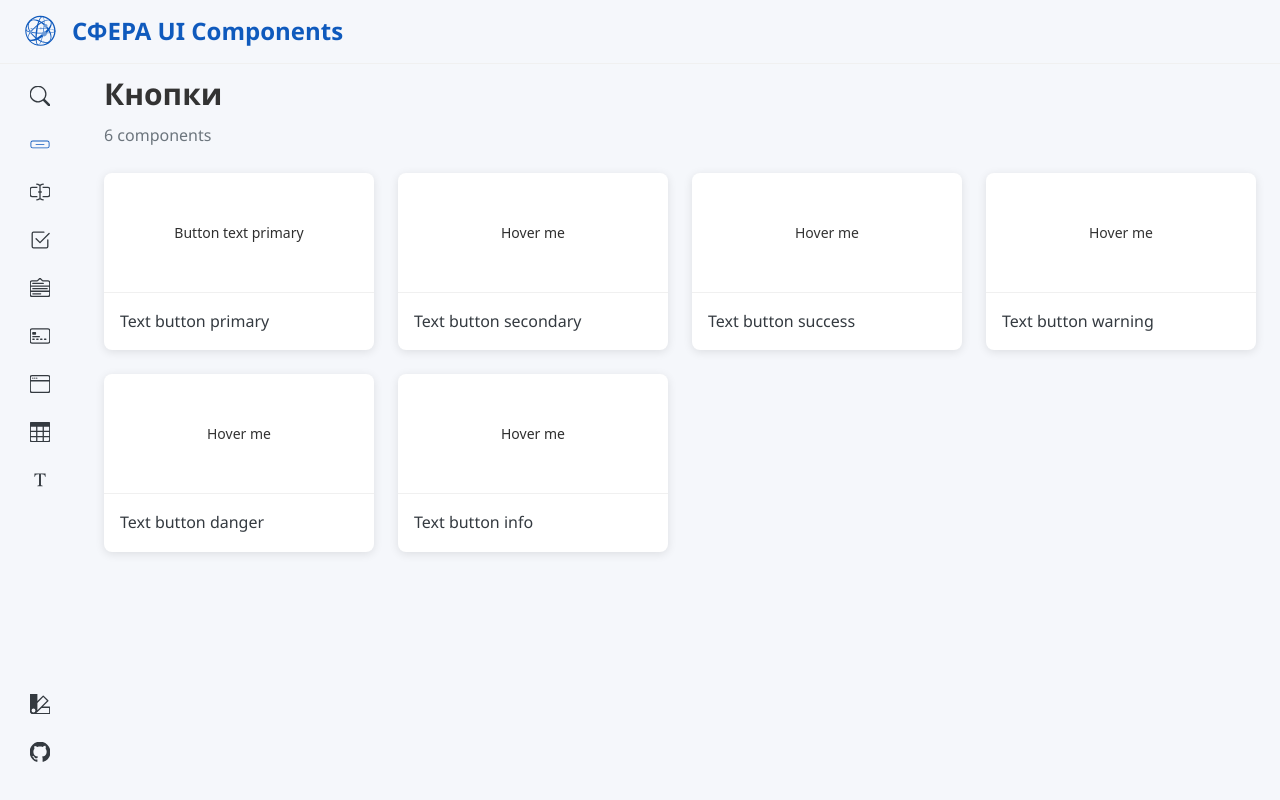
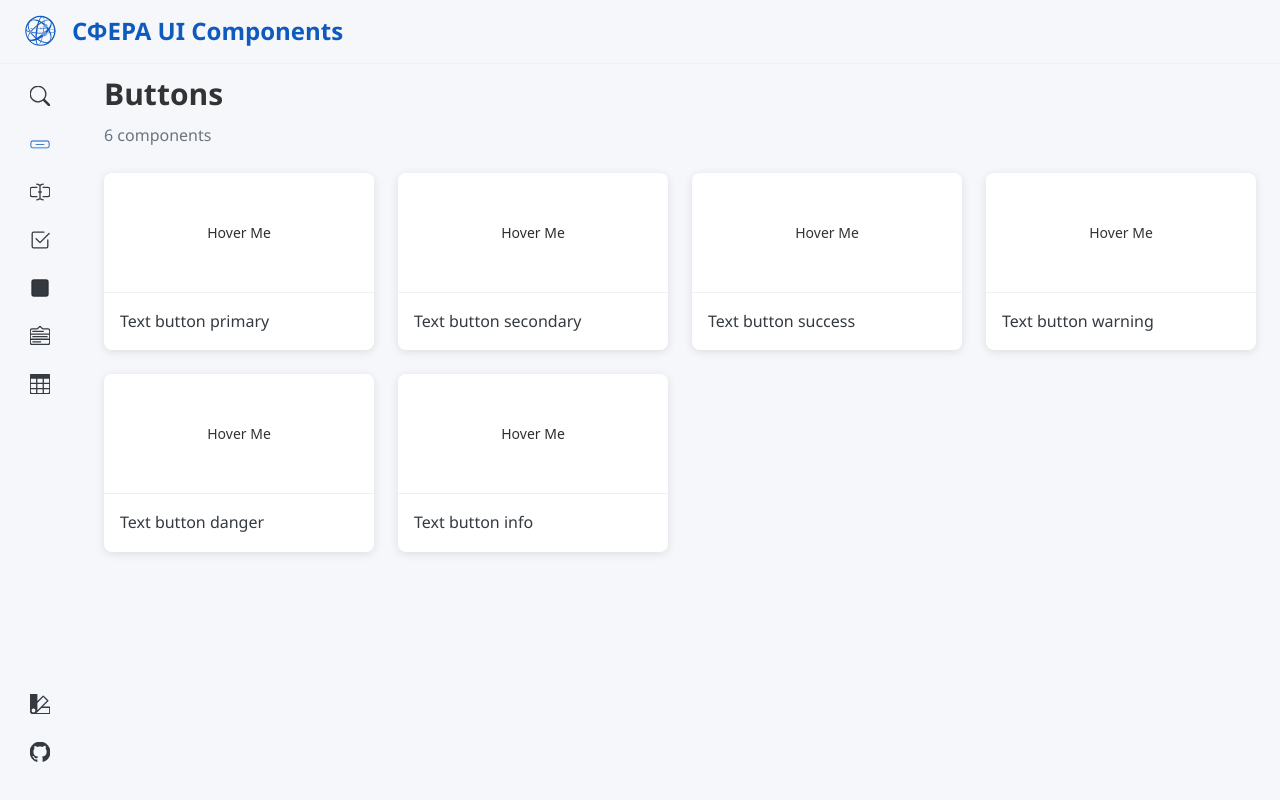
Before and after one commit to nikita20002000/sphere-web-fragments, a React (Vite) app: page / in a window 1280 px wide. Built offline with nearby package versions, Linux system fonts and the light colour scheme.

Commit message:
Feat: Components load and structure was changed, now components loads from json file

```diff
--- /dev/null
+++ b/src/components/ui-components/buttons/buttons.json
@@ -0,0 +1,64 @@
+{
+  "name": "Buttons",
+
+  "elements": [
+    {
+      "id": "btn-0",
+      "name": "Text button primary",
+      "component": "Button",
+      "props": {
+        "className": "bt-text primary",
+        "children": "Hover Me"
+      }
+    },
+
+    {
+      "id": "btn-1",
+      "name": "Text button secondary",
+      "component": "Button",
+      "props": {
+        "className": "bt-text secondary",
+        "children": "Hover Me"
+      }
+    },
+    {
+      "id": "btn-2",
+      "name": "Text button success",
+      "component": "Button",
+      "props": {
+        "className": "bt-text success",
+        "children": "Hover Me"
+      }
+    },
+
+    {
+      "id": "btn-3",
+      "name": "Text button warning",
+      "component": "Button",
+      "props": {
+        "className": "bt-text warning",
+        "children": "Hover Me"
+      }
+    },
+
+    {
+      "id": "btn-4",
+      "name": "Text button danger",
+      "component": "Button",
+      "props": {
+        "className": "bt-text danger",
+        "children": "Hover Me"
+      }
+    },
+
+    {
+      "id": "btn-5",
+      "name": "Text button info",
+      "component": "Button",
+      "props": {
+        "className": "bt-text info",
+        "children": "Hover Me"
+      }
+    }
+  ]
+}
--- a/src/data/categories.js
+++ b/src/data/categories.js
@@ -1,181 +1,48 @@
+import buttonsConfig from '../components/ui-components/buttons/buttons.json';
 import { Button } from '../components/ui-components/buttons/Button';
 
-// Import other components as they are created
-// For now, we'll use Button as a placeholder for other components
+const componentsMap = {
+    Button
+};
 
-// Helper function to create a component with different props
-const createComponent = (Component, id, name, props) => ({
-    id,
-    name,
-    component: Component,
-    props
-});
+const createComponentFromJSON = (config) => {
+    const Component = componentsMap[config.component] || null;
 
+    if (!Component) {
+        console.warn(`Component ${config.component} not found`);
+        return null;
+    }
+
+    return {
+        id: config.id,
+        name: config.name,
+        component: Component,
+        props: config.props
+    };
+}
+
+//TODO: Поменять иконки бокового меню в соответствии с новыми пунктами
 export default {
     buttons: {
-        name: 'Кнопки',
-        elements: [
-            createComponent(Button, 'btn-0', 'Text button primary', {
-                className: 'bt-text primary',
-                children: 'Button text primary'
-            }),
-            createComponent(Button, 'btn-0', 'Text button secondary', {
-                className: 'bt-text secondary',
-                children: 'Hover me'
-            }),
-            createComponent(Button, 'btn-0', 'Text button success', {
-                className: 'bt-text success',
-                children: 'Hover me'
-            }),
-            createComponent(Button, 'btn-0', 'Text button warning', {
-                className: 'bt-text warning',
-                children: 'Hover me'
-            }),
-            createComponent(Button, 'btn-0', 'Text button danger', {
-                className: 'bt-text danger',
-                children: 'Hover me'
-            }),
-            createComponent(Button, 'btn-0', 'Text button info', {
-                className: 'bt-text info',
-                children: 'Hover me'
-            })
-        ]
+        name: buttonsConfig.name,
+        elements: buttonsConfig.elements
+            .map(el => createComponentFromJSON(el))
+            .filter(el => el !== null)
     },
     inputs: {
-        name: 'Поля ввода',
-        elements: [
-            // Using Button as a placeholder for Input components
-            createComponent(Button, 'input-1', 'Text Input', {
-                className: 'input-placeholder',
-                children: 'Text Input'
-            }),
-            createComponent(Button, 'input-2', 'Password Input', {
-                className: 'input-placeholder',
-                children: 'Password Input'
-            }),
-            createComponent(Button, 'input-3', 'Email Input', {
-                className: 'input-placeholder',
-                children: 'Email Input'
-            }),
-            createComponent(Button, 'input-4', 'Number Input', {
-                className: 'input-placeholder',
-                children: 'Number Input'
-            }),
-            createComponent(Button, 'input-5', 'Search Input', {
-                className: 'input-placeholder',
-                children: 'Search Input'
-            }),
-            createComponent(Button, 'input-6', 'Textarea', {
-                className: 'input-placeholder',
-                children: 'Textarea'
-            })
-        ]
+        name: 'Inputs',
     },
     checkboxes: {
-        name: 'Чекбоксы и радио',
-        elements: [
-            createComponent(Button, 'checkbox-1', 'Checkbox', {
-                className: 'checkbox-placeholder',
-                children: 'Checkbox'
-            }),
-            createComponent(Button, 'checkbox-2', 'Radio Button', {
-                className: 'radio-placeholder',
-                children: 'Radio Button'
-            }),
-            createComponent(Button, 'checkbox-3', 'Toggle Switch', {
-                className: 'toggle-placeholder',
-                children: 'Toggle Switch'
-            })
-        ]
+        name: 'Checkboxes',
+    },
+    switchers: {
+        name: 'Switchers',
     },
     selects: {
-        name: 'Выпадающие списки',
-        elements: [
-            createComponent(Button, 'select-1', 'Basic Select', {
-                className: 'select-placeholder',
-                children: 'Basic Select'
-            }),
-            createComponent(Button, 'select-2', 'Multi Select', {
-                className: 'select-placeholder',
-                children: 'Multi Select'
-            }),
-            createComponent(Button, 'select-3', 'Searchable Select', {
-                className: 'select-placeholder',
-                children: 'Searchable Select'
-            })
-        ]
-    },
-    cards: {
-        name: 'Карточки',
-        elements: [
-            createComponent(Button, 'card-1', 'Basic Card', {
-                className: 'card-placeholder',
-                children: 'Basic Card'
-            }),
-            createComponent(Button, 'card-2', 'Image Card', {
-                className: 'card-placeholder',
-                children: 'Image Card'
-            }),
-            createComponent(Button, 'card-3', 'Action Card', {
-                className: 'card-placeholder',
-                children: 'Action Card'
-            })
-        ]
-    },
-
-    modals: {
-        name: 'Модальные окна',
-        elements: [
-            createComponent(Button, 'modal-1', 'Basic Modal', {
-                className: 'modal-placeholder',
-                children: 'Basic Modal'
-            }),
-            createComponent(Button, 'modal-2', 'Confirmation Modal', {
-                className: 'modal-placeholder',
-                children: 'Confirmation Modal'
-            }),
-            createComponent(Button, 'modal-3', 'Drawer', {
-                className: 'modal-placeholder',
-                children: 'Drawer'
-            })
-        ]
+        name: 'Selects',
     },
     tables: {
-        name: 'Таблицы',
-        elements: [
-            createComponent(Button, 'table-1', 'Basic Table', {
-                className: 'table-placeholder',
-                children: 'Basic Table'
-            }),
-            createComponent(Button, 'table-2', 'Data Table', {
-                className: 'table-placeholder',
-                children: 'Data Table'
-            }),
-            createComponent(Button, 'table-3', 'Grid', {
-                className: 'table-placeholder',
-                children: 'Grid'
-            })
-        ]
-    },
-    typography: {
-        name: 'Типография',
-        elements: [
-            createComponent(Button, 'typo-1', 'Heading', {
-                className: 'typo-placeholder',
-                children: 'Heading'
-            }),
-            createComponent(Button, 'typo-2', 'Paragraph', {
-                className: 'typo-placeholder',
-                children: 'Paragraph'
-            }),
-            createComponent(Button, 'typo-3', 'Text', {
-                className: 'typo-placeholder',
-                children: 'Text'
-            }),
-            createComponent(Button, 'typo-4', 'Link', {
-                className: 'typo-placeholder',
-                children: 'Link'
-            })
-        ]
+        name: 'Tables',
     }
+
 };
```
